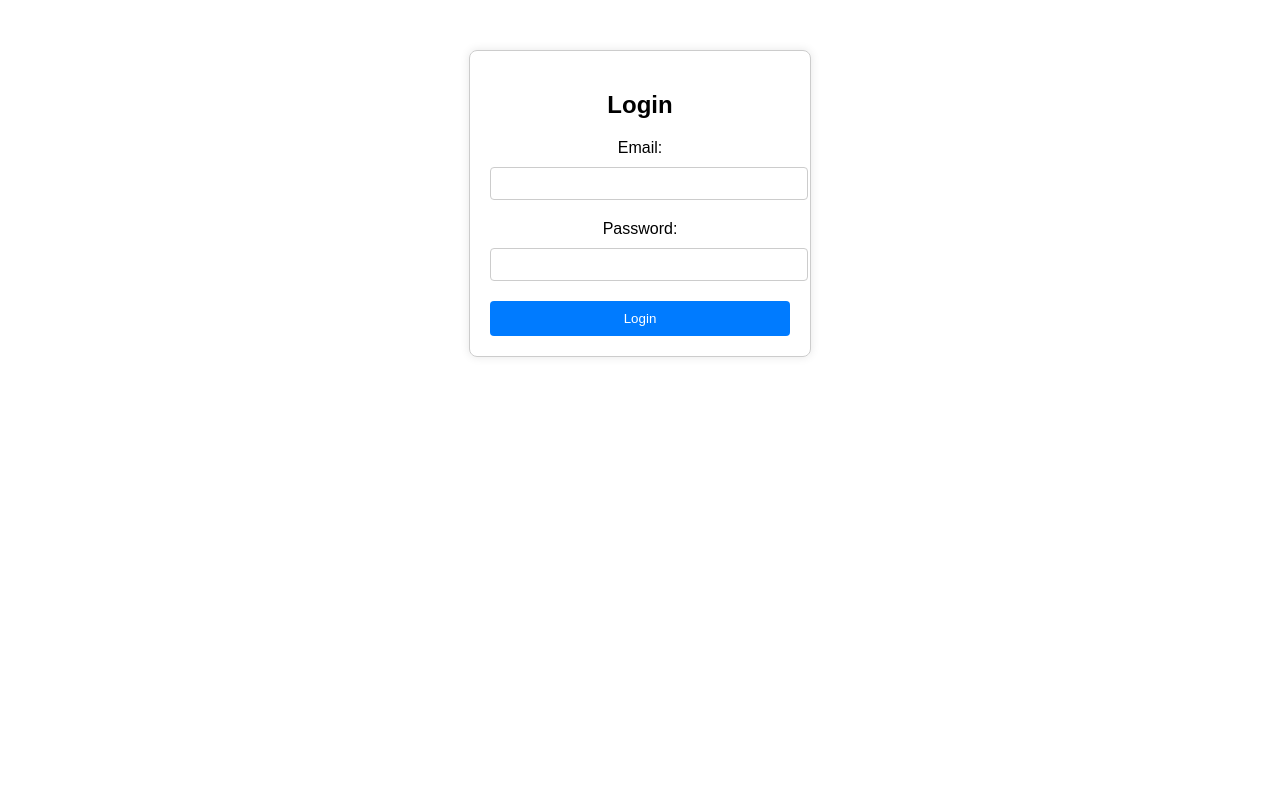
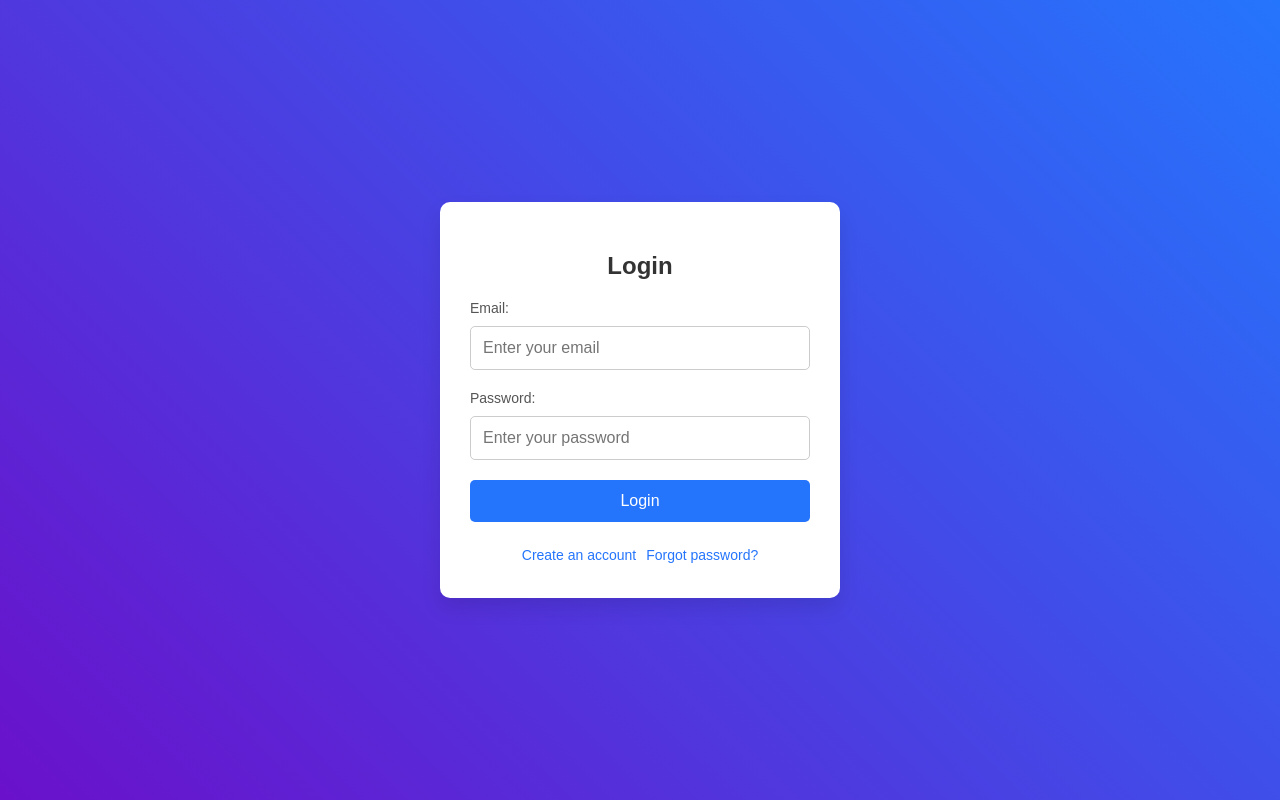
Before and after one commit to FredericoCanoeira/everest-ferramentas, a React (Create React App) app in the folder frontend/: page / in a window 1280 px wide. Built offline with nearby package versions, Linux system fonts and the light colour scheme.

Commit message:
update login page

```diff
--- a/frontend/src/components/Login.js
+++ b/frontend/src/components/Login.js
@@ -1,7 +1,6 @@
 import React, { useState } from "react";
 import { useNavigate } from "react-router-dom"; // Hook for navigation after login
-import "../styles/Login.css";  // Import CSS file
-
+import "../styles/Login.css"; // Import CSS file
 
 function Login() {
   const [email, setEmail] = useState(""); // State for storing email
@@ -23,9 +22,10 @@ function Login() {
 
   return (
     <div className="login-container">
+      <div className="login-box">
         <h2>Login</h2>
         <form onSubmit={handleLogin}>
-        <div>
+          <div className="input-group">
             <label htmlFor="email">Email:</label>
             <input
               type="email"
@@ -33,9 +33,10 @@ function Login() {
               value={email}
               onChange={(e) => setEmail(e.target.value)} // Update email state
               required
+              placeholder="Enter your email"
             />
           </div>
-        <div>
+          <div className="input-group">
             <label htmlFor="password">Password:</label>
             <input
               type="password"
@@ -43,10 +44,18 @@ function Login() {
               value={password}
               onChange={(e) => setPassword(e.target.value)} // Update password state
               required
+              placeholder="Enter your password"
             />
           </div>
-        <button type="submit">Login</button>
+          <div className="button-group">
+            <button type="submit" className="btn-login">Login</button>
+          </div>
         </form>
+        <div className="auth-options">
+          <a href="/register" className="auth-link">Create an account</a>
+          <a href="/forgot-password" className="auth-link">Forgot password?</a>
+        </div>
+      </div>
     </div>
   );
 }
--- a/frontend/src/styles/Login.css
+++ b/frontend/src/styles/Login.css
@@ -1,51 +1,97 @@
-/* Style for the login container */
+/* Overall container */
 .login-container {
-    width: 300px;
-    margin: 50px auto;
-    padding: 20px;
-    border: 1px solid #ccc;
-    border-radius: 8px;
-    box-shadow: 0 0 10px rgba(0, 0, 0, 0.1);
+  display: flex;
+  justify-content: center;
+  align-items: center;
+  height: 100vh;
+  background: linear-gradient(45deg, #6a11cb, #2575fc);
+}
+
+/* Centered login box */
+.login-box {
+  background-color: white;
+  padding: 30px;
+  border-radius: 10px;
+  box-shadow: 0 10px 20px rgba(0, 0, 0, 0.1);
+  width: 100%;
+  max-width: 400px;
+  box-sizing: border-box; /* Ensure padding doesn't affect width */
   text-align: center;
 }
 
-  /* Style for the header */
-  h2 {
+/* Title */
+.login-box h2 {
   margin-bottom: 20px;
+  font-size: 24px;
+  color: #333;
+  font-family: 'Arial', sans-serif;
 }
 
-  /* Style for each form group */
-  form div {
-    margin-bottom: 15px;
+/* Input fields */
+.input-group {
+  margin-bottom: 20px;
+  text-align: left;
+  font-family: 'Arial', sans-serif;
 }
 
-  /* Style for the labels */
-  label {
+.input-group label {
+  font-size: 14px;
+  color: #555;
   display: block;
-    margin-bottom: 5px;
+  margin-bottom: 5px; /* Add space between label and input */
 }
 
-  /* Style for the input fields */
-  input {
-    width: 100%;
-    padding: 8px;
-    margin: 5px 0;
+.input-group input {
+  width: 100%; /* Make the input fill the container */
+  padding: 12px;
+  margin-top: 5px;
   border: 1px solid #ccc;
-    border-radius: 4px;
+  border-radius: 5px;
+  font-size: 16px;
+  color: #555;
+  transition: border-color 0.3s ease;
+  box-sizing: border-box; /* Ensure padding doesn't affect width */
 }
 
-  /* Style for the submit button */
-  button {
+.input-group input:focus {
+  border-color: #2575fc;
+  outline: none;
+}
+
+/* Button */
+.button-group {
+  text-align: center;
+}
+
+.btn-login {
   width: 100%;
-    padding: 10px;
-    background-color: #007bff;
+  padding: 12px;
+  background-color: #2575fc;
   color: white;
   border: none;
-    border-radius: 4px;
+  border-radius: 5px;
+  font-size: 16px;
   cursor: pointer;
+  transition: background-color 0.3s ease;
 }
 
-  /* Hover effect for the button */
-  button:hover {
-    background-color: #0056b3;
+.btn-login:hover {
+  background-color: #6a11cb;
 }
+
+/* Auth options links */
+.auth-options {
+  margin-top: 20px;
+}
+
+.auth-link {
+  color: #2575fc;
+  font-size: 14px;
+  text-decoration: none;
+  margin: 5px;
+  display: inline-block;
+}
+
+.auth-link:hover {
+  text-decoration: underline;
+}
```
Lines whose indentation alone changed are shown as unchanged.
